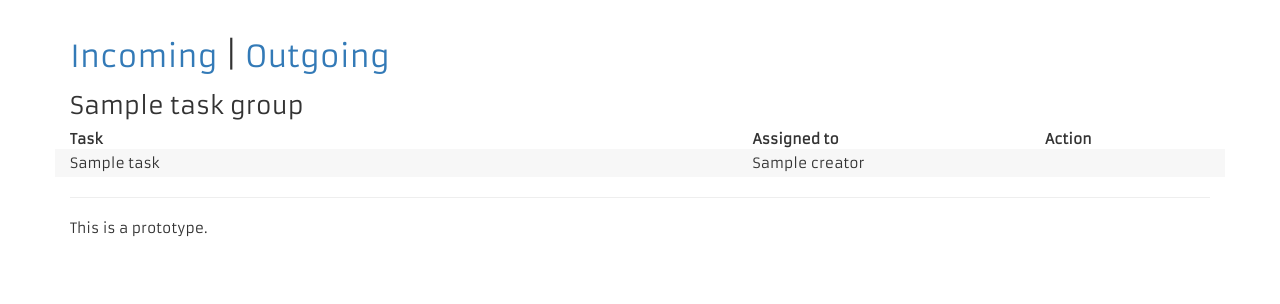
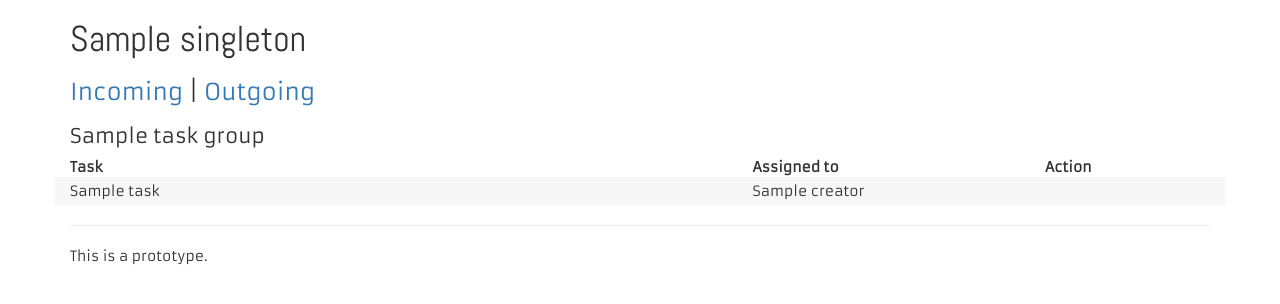
Before and after one commit to JoshData/cotaskme, a Django app: template templates/tasklist.html in a window 1280 px wide. Shown: the part 52-356 px from the top of the page. Run offline with Django 3.2, Linux system fonts and the light colour scheme; the template is opened without the code that fills it: most values are stand-ins (such as "Sample title", 1, 10 or a date in 2020); some libraries are stand-ins or nearby versions.

Commit message:
restore the tasklist rename/change slug actions since we want to at least provide the option to change the user's custom url

```diff
--- a/cotaskme/models.py
+++ b/cotaskme/models.py
@@ -52,13 +52,17 @@ class TaskList(models.Model):
         """Creates (and returns) a new TaskList owned by owner and with default settings."""
         tl = TaskList()
         tl.slug = "".join([random.choice(TASK_LIST_SLUG_CHARS) for i in range(TASK_LIST_AUTO_SLUG_LENGTH)])
-        tl.title = "New Task List"
+        tl.title = TaskList.make_default_list_title(owner)
         tl.public_to_post = True
         tl.public_to_observe = False
         tl.notes = ""
         tl.save()
         tl.owners.add(owner)
         return tl
+
+    @staticmethod
+    def make_default_list_title(owner):
+        return str(owner) + "'s Task List"
 
     def get_user_roles(self, user):
         """Returns whether the user has permission to administer, post to, or observe the contents of the TaskList."""
--- a/cotaskme/urls.py
+++ b/cotaskme/urls.py
@@ -10,7 +10,7 @@ urlpatterns = patterns('',
     url(r'^_search_for_recipient$', 'cotaskme.views.search_for_recipient'),
 
     url(r'^tasks()(?:/(outgoing|incoming))?$', 'cotaskme.views.tasklist', name='tasklist'),
-    url(r'^t/([^/]+)$', 'cotaskme.views.tasklist', name='tasklist'),
+    url(r'^t/([^/]+)(?:/(outgoing|incoming))?$', 'cotaskme.views.tasklist', name='tasklist'),
     url(r'^_action$', 'cotaskme.views.tasklist_action', name='tasklist_action'),
     url(r'^_post$', 'cotaskme.views.tasklist_post', name='tasklist_post'),
 
--- a/static/main.css
+++ b/static/main.css
@@ -7,6 +7,14 @@ body {
 
 h1 {
 	font-family: 'Abel', sans-serif;
+}
+
+h2 {
+	font-size: 23px;
+}
+
+h3 {
+	font-size: 20px;
 }
 
 .navbar-newtask form {
@@ -35,6 +43,18 @@ h1 {
 	.tt-suggestion.tt-cursor {
 	    background-color: #eee;
 	}
+
+.tasklist-admin-actions {
+	margin: 0;
+	font-size: 80%;
+}
+	.tasklist-admin-actions a {
+		color: #77B;
+	}
+
+#task_list_title {
+	margin: 0 0 10px 0;
+}
 
 .tasklist-header {
 	font-weight: bold;
--- a/templates/tasklist.html
+++ b/templates/tasklist.html
@@ -4,6 +4,17 @@
 
 {% block body %}
 <div class="container">
+	{% if singleton_list %}
+		{% if admin_list %}
+			<p class="tasklist-admin-actions">
+				  <a href="#" onclick="return do_rename()">change title</a>
+				| <a href="#" onclick="return do_change_slug()">change url</a>
+			</p>
+		{% endif %}
+
+		<h1 id="task_list_title">{{singleton_list.title}}</h1>
+	{% endif %}
+
 	<h2>
 		{% if incoming_outgoing == None or incoming_outgoing == "incoming" %}Incoming{% else %}<a href="{{baseurl}}">Incoming</a>{% endif %}
 		|
@@ -59,7 +70,7 @@
 
 {% block scripts %}
 <script>
-	{% comment %}
+	{% if singleton_list %}
 	function do_rename() {
 		var elem = $('h1');
 		do_action_with_input("rename", "Rename this task list?", elem.text(), function(new_value) {
@@ -69,7 +80,7 @@
 
 	function do_change_slug() {
 		do_action_with_input("slug", "Change the URL of this task list?",
-			"{{tasklist.slug|escapejs}}",
+			"{{singleton_list.slug|escapejs}}",
 			function(new_value) {
 				window.location = "/t/" + new_value;
 		});
@@ -78,9 +89,9 @@
 	function do_action_with_input(action, prompt_text, default_value, callback) {
 		var value = prompt(prompt_text, default_value);
 		if (!value) return;
-		do_action({ action: action, value: value }, action, callback, value);
+		do_action({ slug: "{{singleton_list.slug|escapejs}}", action: action, value: value }, action, callback, value);
 	}
-	{% endcomment %}
+	{% endif %}
 
 	function do_action(post_data, err_title, callback, callback_arg) {
 	  	$.ajax(
```
Also changed, not shown: cotaskme/views.py (+16 -3 lines).
